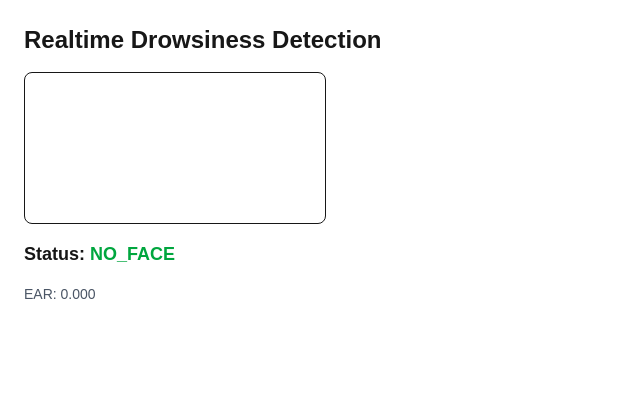
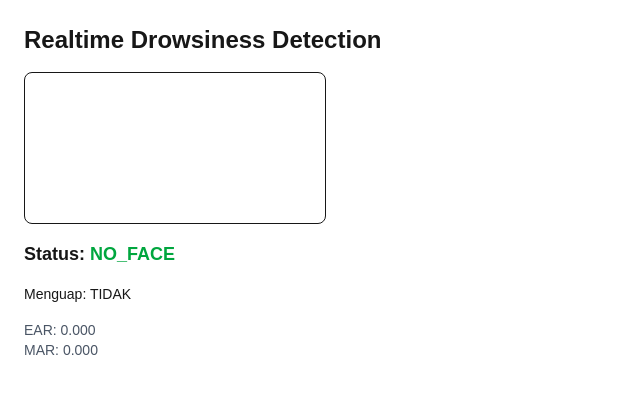
Before and after one commit to farizrahmats/nextjs-drowsy-detector, a Next.js app: page /drowsy in a window 1280 px wide. Shown: the top 394 px of the page, without its empty margins (0-640 px from the left). Built offline with nearby package versions, Linux system fonts and the light colour scheme; no server answers.

Commit message:
feat: T7 - implemented yawning detector

```diff
--- a/src/components/DrowsinessDetector.tsx
+++ b/src/components/DrowsinessDetector.tsx
@@ -2,7 +2,7 @@
 
 import { useEffect, useRef, useState } from "react";
 import { FaceLandmarker, FilesetResolver } from "@mediapipe/tasks-vision";
-import { calculateEAR } from "@/lib/ear";
+import { calculateEAR, calculateMAR } from "@/lib/ear";
 
 type Status = "NORMAL" | "WASPADA" | "MENGANTUK" | "NO_FACE";
 
@@ -13,6 +13,10 @@ export default function DrowsinessDetector() {
 
     const [status, setStatus] = useState<Status>("NO_FACE");
     const [ear, setEar] = useState(0);
+    const [isYawning, setIsYawning] = useState(false);
+    const [mar, setMar] = useState(0);
+
+    const yawnStartRef = useRef<number | null>(null);
 
     const eyeClosedStartRef = useRef<number | null>(null);
 
@@ -20,6 +24,9 @@ export default function DrowsinessDetector() {
     const EAR_THRESHOLD = 0.21;
     const WARNING_TIME = 1000; // 1 detik
     const DROWSY_TIME = 2000;  // 2 detik
+    const MAR_THRESHOLD = 0.6;
+    const YAWN_TIME = 1500; // 1.5 detik
+
 
     // Indeks landmark mata MediaPipe
     const LEFT_EYE = {
@@ -39,6 +46,14 @@ export default function DrowsinessDetector() {
         p5: 373,
         p6: 380,
     };
+
+    const MOUTH = {
+        top: 13,
+        bottom: 14,
+        left: 61,
+        right: 291,
+    };
+
 
     function getPoint(landmarks: any[], idx: number) {
         return { x: landmarks[idx].x, y: landmarks[idx].y };
@@ -135,6 +150,29 @@ export default function DrowsinessDetector() {
             setStatus("NORMAL");
         }
 
+        // ================= YAWN DETECTION =================
+        const marValue = calculateMAR(
+            getPoint(landmarks, MOUTH.top),
+            getPoint(landmarks, MOUTH.bottom),
+            getPoint(landmarks, MOUTH.left),
+            getPoint(landmarks, MOUTH.right)
+        );
+        setMar(marValue);
+
+        if (marValue > MAR_THRESHOLD) {
+            if (!yawnStartRef.current) {
+                yawnStartRef.current = now;
+            }
+
+            if (now - yawnStartRef.current > YAWN_TIME) {
+                setIsYawning(true);
+                setStatus("MENGANTUK");
+            }
+        } else {
+            yawnStartRef.current = null;
+            setIsYawning(false);
+        }
+
         rafRef.current = requestAnimationFrame(loop);
     }
 
@@ -176,8 +214,17 @@ export default function DrowsinessDetector() {
                 </span>
             </div>
 
+            <div className="text-sm">
+                Menguap:{" "}
+                <span className={isYawning ? "text-red-600 font-bold" : ""}>
+                    {isYawning ? "YA 🥱" : "TIDAK"}
+                </span>
+            </div>
+
+
             <div className="text-sm text-gray-600">
-        EAR: {ear.toFixed(3)}
+                EAR: {ear.toFixed(3)} <br />
+                MAR: {mar.toFixed(3)}
             </div>
         </div>
     );
--- a/src/lib/ear.ts
+++ b/src/lib/ear.ts
@@ -24,3 +24,15 @@ export function calculateEAR(
 
   return (vertical1 + vertical2) / (2 * horizontal);
 }
+
+export function calculateMAR(
+  top: Point,
+  bottom: Point,
+  left: Point,
+  right: Point
+) {
+  const vertical = distance(top, bottom);
+  const horizontal = distance(left, right);
+
+  return vertical / horizontal;
+}
```
Lines whose indentation alone changed are shown as unchanged.
